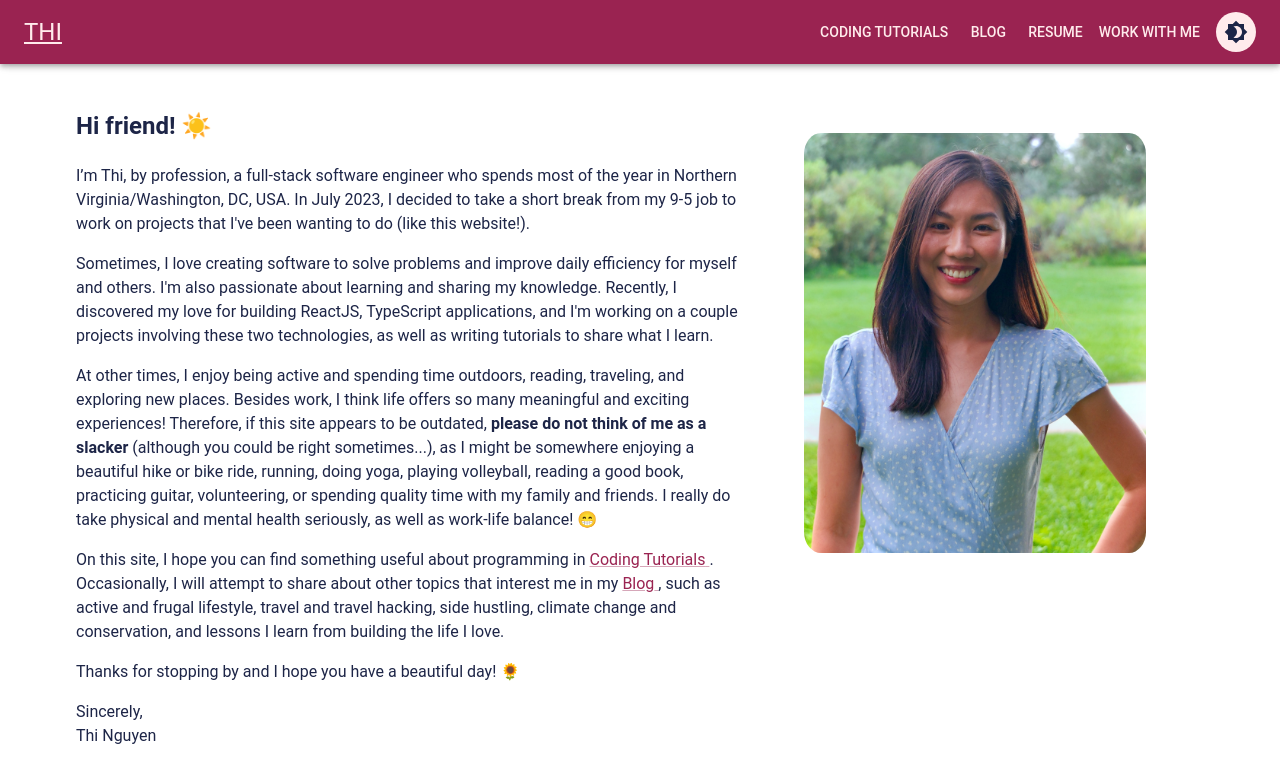
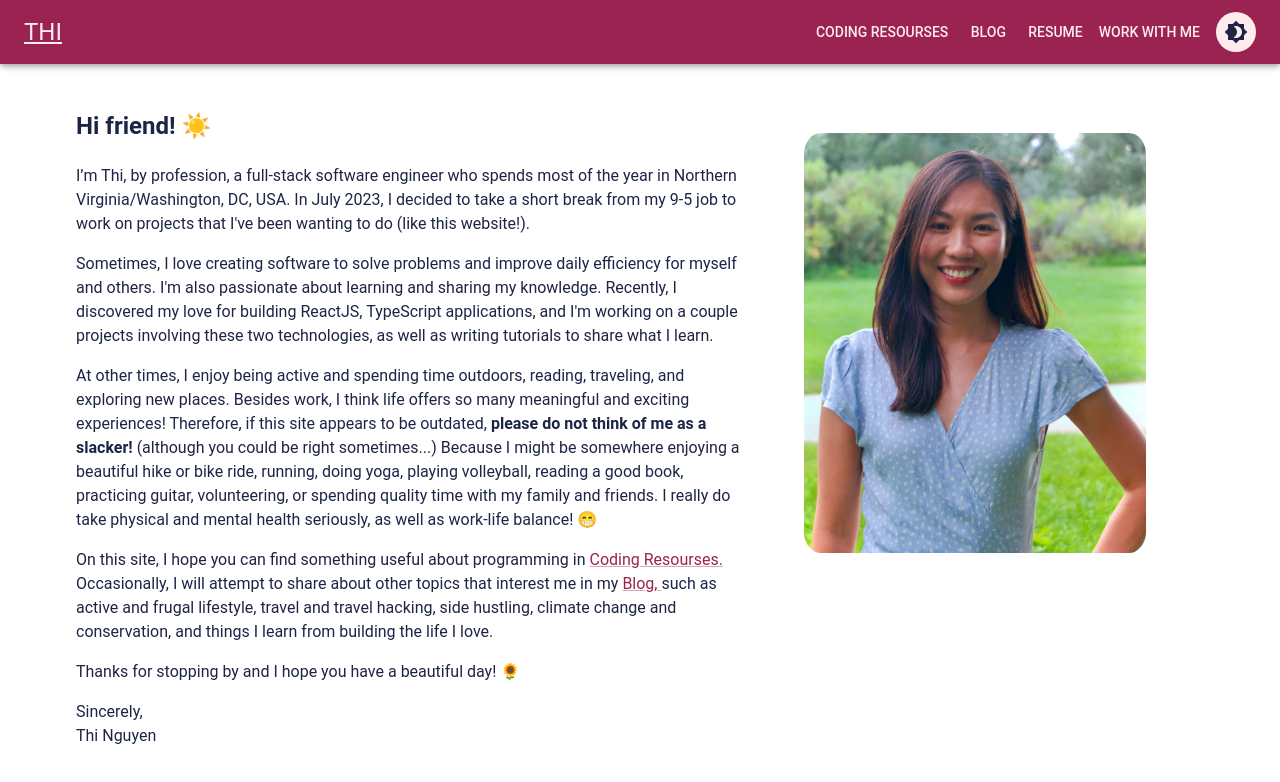
Before and after one commit to justthinguyen/justthinguyen.github.io, a React (Create React App) app: page / in a window 1280 px wide. Shown: the top 782 px of the page. Built offline with nearby package versions, Linux system fonts and the light colour scheme.

Commit message:
Update page's name

```diff
--- a/src/contents/MyInfo.tsx
+++ b/src/contents/MyInfo.tsx
@@ -1,6 +1,6 @@
 import { Typography } from '@mui/material';
 import { RouterLink } from '../components/Navigation';
-import { pages } from '../siteInfo';
+import { pagesKey } from '../siteInfo';
 
 
 export const Intro = () => (
@@ -17,15 +17,15 @@ export const Intro = () => (
 
         <p>
             At other times, I enjoy being active and spending time outdoors, reading, traveling, and exploring new places.
-            Besides work, I think life offers so many meaningful and exciting experiences! Therefore, if this site appears to be outdated, <b>please do not think of me as a slacker </b>(although you could be right sometimes...),
-            as I might be somewhere enjoying a beautiful hike or bike ride, running, doing yoga, playing volleyball, reading a good book, practicing guitar, volunteering, or spending quality time with my family and friends.
+            Besides work, I think life offers so many meaningful and exciting experiences! Therefore, if this site appears to be outdated, <b>please do not think of me as a slacker! </b>(although you could be right sometimes...)
+            Because I might be somewhere enjoying a beautiful hike or bike ride, running, doing yoga, playing volleyball, reading a good book, practicing guitar, volunteering, or spending quality time with my family and friends.
             I really do take physical and mental health seriously, as well as work-life balance! 😁
         </p>
 
         <p>
-            On this site, I hope you can find something useful about programming in <RouterLink to={pages['Coding Tutorials']}>Coding Tutorials</RouterLink>.
-            Occasionally, I will attempt to share about other topics that interest me in my <RouterLink to={pages['Blog']}>Blog</RouterLink>,
-            such as active and frugal lifestyle, travel and travel hacking, side hustling, climate change and conservation, and lessons I learn from building the life I love.
+            On this site, I hope you can find something useful about programming in <RouterLink to={pagesKey['coding']['path']}>{pagesKey['coding']['name']}.</RouterLink>
+            Occasionally, I will attempt to share about other topics that interest me in my <RouterLink to={pagesKey['blog']['path']}>{pagesKey['blog']['name']},</RouterLink>
+            such as active and frugal lifestyle, travel and travel hacking, side hustling, climate change and conservation, and things I learn from building the life I love.
         </p>
 
         <p>
--- a/src/siteInfo.ts
+++ b/src/siteInfo.ts
@@ -1,10 +1,16 @@
 
 export type PagePaths = { [key: string]: string; };
-export const pages: PagePaths = {
-    'Coding Tutorials': '/coding',
-    'Blog': '/blog',
-    'Resume': '/resume',
-    'Work with Me': '/work-with-me'
+export type PageInfo = {
+    name: string;
+    path: string;
 };
-export const navItems = Object.keys(pages);
+export const pagesKey: { [key: string]: PageInfo; } = {
+    'coding': { name: 'Coding Resourses', path: '/coding' },
+    'blog': { name: 'Blog', path: '/blog' },
+    'resume': { name: 'Resume', path: '/resume' },
+    'work': { name: 'Work with Me', path: '/work-with-me' }
+}
+
+export const navItems = Object.values(pagesKey).map(o => o.name);
+export const pages: PagePaths = Object.values(pagesKey).reduce((a, o) => { a[o.name] = o.path; return a }, {} as PagePaths);
 export const brand = 'THI';
```
